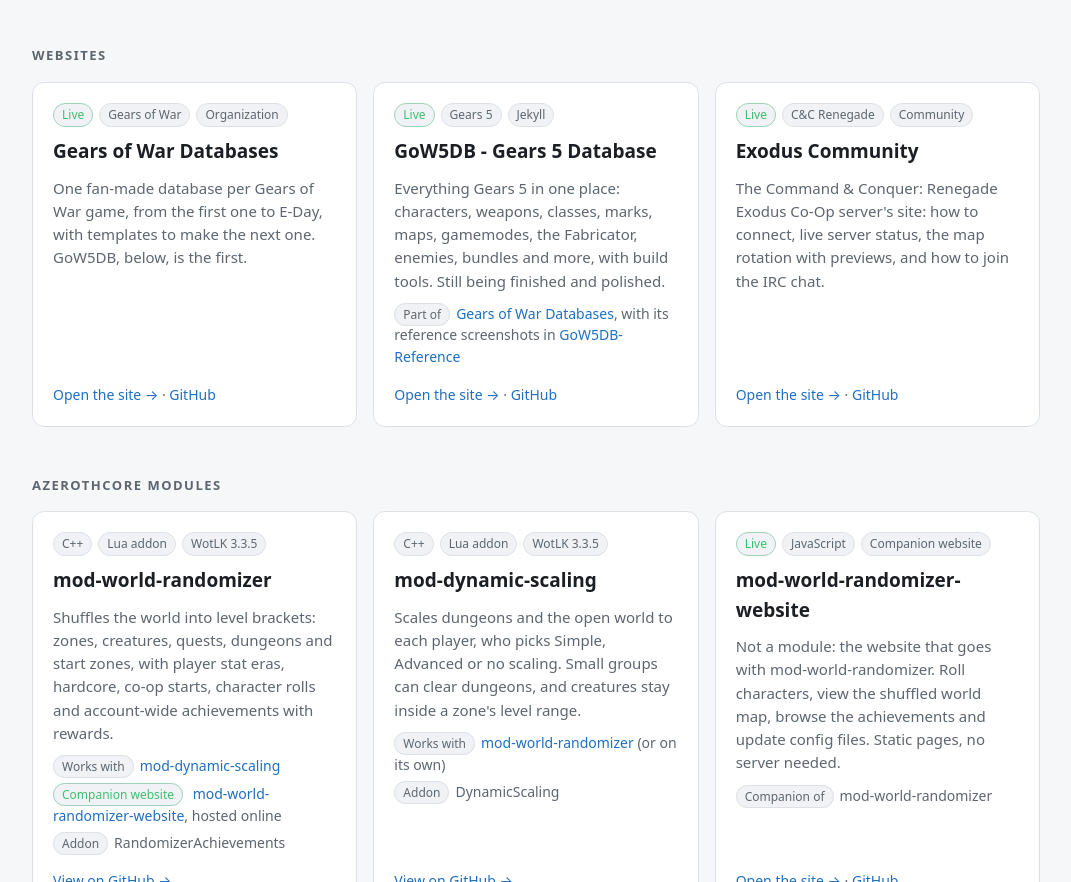
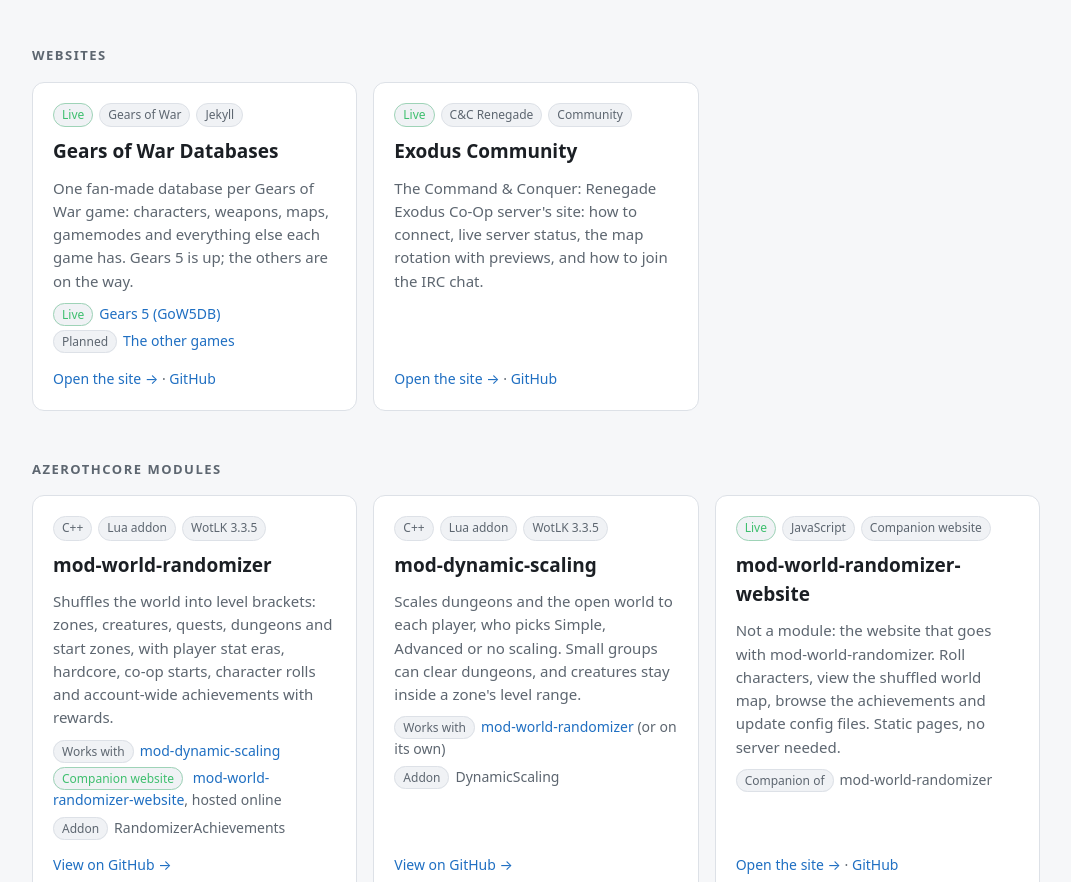
Before and after one commit to TheSCREWEDSoftware/TheSCREWEDSoftware.github.io, a plain HTML site: page index.html in a window 1280 px wide. Shown: the part 837-1719 px from the top of the page, without its empty margins (104-1175 px from the left). Drawn offline with Linux system fonts and the light colour scheme.

Commit message:
Websites: one Gears of War Databases card, with Gears 5 and the other games under it
Co-Authored-By: Claude Opus 5.5 <noreply@anthropic.com>

```diff
--- a/index.html
+++ b/index.html
@@ -171,26 +171,18 @@
     <div class="grid">
       <article class="card">
         <div class="tags"><span class="tag live">Live</span><span class="tag">Gears of War</span>
-          <span class="tag">Organization</span></div>
+          <span class="tag">Jekyll</span></div>
         <h3>Gears of War Databases</h3>
-        <p>One fan-made database per Gears of War game, from the first one to E-Day, with templates to make the
-          next one. GoW5DB, below, is the first.</p>
+        <p>One fan-made database per Gears of War game: characters, weapons, maps, gamemodes and everything else each
+          game has. Gears 5 is up; the others are on the way.</p>
+        <div class="rel">
+          <div><span class="tag live">Live</span><a href="https://gearsofwardatabases.github.io/GoW5DB/">Gears 5
+            (GoW5DB)</a></div>
+          <div><span class="tag">Planned</span><a href="https://github.com/orgs/GearsOfWarDatabases/repositories">The
+            other games</a></div>
+        </div>
         <p class="more"><a href="https://gearsofwardatabases.github.io/">Open the site &rarr;</a> &middot;
           <a href="https://github.com/GearsOfWarDatabases">GitHub</a></p>
-      </article>
-      <article class="card">
-        <div class="tags"><span class="tag live">Live</span><span class="tag">Gears 5</span>
-          <span class="tag">Jekyll</span></div>
-        <h3>GoW5DB - Gears 5 Database</h3>
-        <p>Everything Gears 5 in one place: characters, weapons, classes, marks, maps, gamemodes, the Fabricator,
-          enemies, bundles and more, with build tools. Still being finished and polished.</p>
-        <div class="rel">
-          <div><span class="tag">Part of</span><a href="https://github.com/GearsOfWarDatabases">Gears of War
-            Databases</a>, with its reference screenshots in
-            <a href="https://github.com/GearsOfWarDatabases/GoW5DB-Reference">GoW5DB-Reference</a></div>
-        </div>
-        <p class="more"><a href="https://gearsofwardatabases.github.io/GoW5DB/">Open the site &rarr;</a> &middot;
-          <a href="https://github.com/GearsOfWarDatabases/GoW5DB">GitHub</a></p>
       </article>
       <article class="card">
         <div class="tags"><span class="tag live">Live</span><span class="tag">C&amp;C Renegade</span>
```
